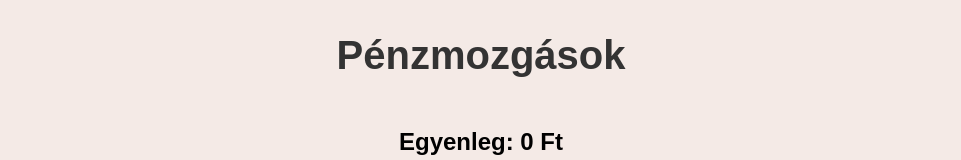
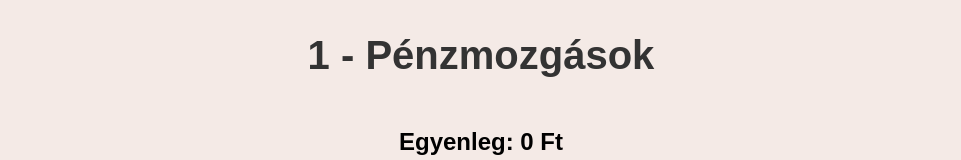
Before and after one commit to danielvarsas/osztalypenz-multiuser, a React (Create React App) app in the folder osztalypenz-app/: page /1/account-movements in a window 1280 px wide. Shown: the top 160 px of the page, without its empty margins (159-1120 px from the left). Built offline with nearby package versions, Linux system fonts and the light colour scheme; no server answers.

Commit message:
Add classname to title accmovements

```diff
--- a/osztalypenz-app/src/components/AccountMovements.js
+++ b/osztalypenz-app/src/components/AccountMovements.js
@@ -62,7 +62,7 @@ const AccountMovements = ({ isStudentView }) => {
 
   return (
     <section>
-      <h1>Pénzmozgások</h1>
+       <h1>{isStudentView ? `${childName} - Pénzmozgások` : `${className} - Pénzmozgások`}</h1>
       <h2 style={{ textAlign: 'center', color: 'black', margin: '20px 0' }}>Egyenleg: {formatAmount(balance)}</h2>
       <div className="tbl-content" style={{ maxHeight: movements.length > 5 ? '300px' : 'auto', overflowY: 'auto' }}>
         <table>
```
